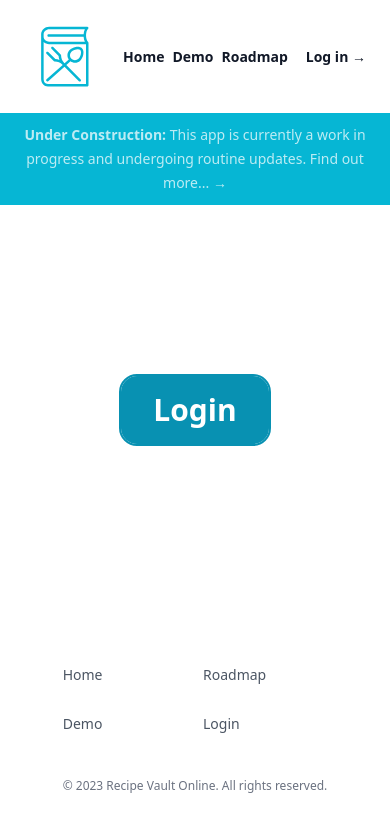
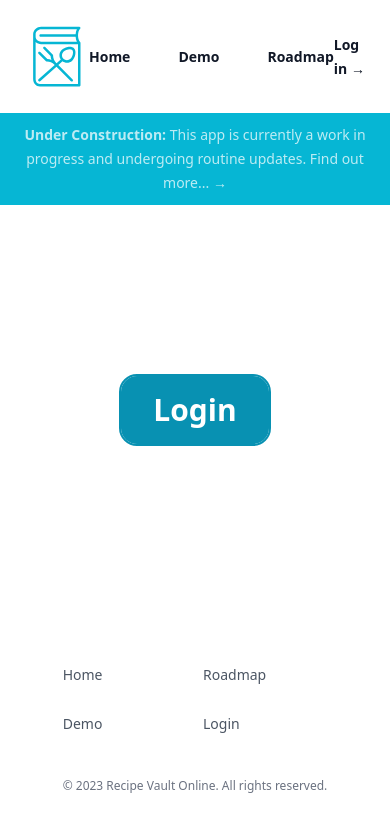
Before and after one commit to W5DEV/next-recipes, a Next.js app: page / in a window 390 px wide. Shown: the top 832 px of the page. Built offline with nearby package versions, Linux system fonts and the light colour scheme.

Commit message:
fix: fixed flex on header

```diff
--- a/components/Navigation/index.tsx
+++ b/components/Navigation/index.tsx
@@ -19,13 +19,13 @@ export default function Navigation() {
         className='flex items-center justify-between p-6 mx-auto max-w-7xl lg:px-8'
         aria-label='Global'
       >
-        <div className='flex mx-2 lg:mx-12 lg:flex-1'>
+        <div className='flex flex-1'>
           <Link href='/' className='-m-1.5 p-1.5'>
-            <span className='sr-only'>Your Company</span>
+            <span className='sr-only'>My Online Cookbook</span>
             <Logo />
           </Link>
         </div>
-        <div className='flex gap-x-2 lg:gap-x-12'>
+        <div className='flex gap-x-12'>
           {navigation.map((item) => (
             <Link
               key={item.name}
@@ -36,7 +36,7 @@ export default function Navigation() {
             </Link>
           ))}
         </div>
-        <div className='flex lg:flex-1 lg:justify-end'>
+        <div className='flex justify-end flex-1'>
           <Link href={'/login'} className='text-sm font-semibold leading-6 text-gray-900'>
             Log in <span aria-hidden='true'>&rarr;</span>
           </Link>
```
